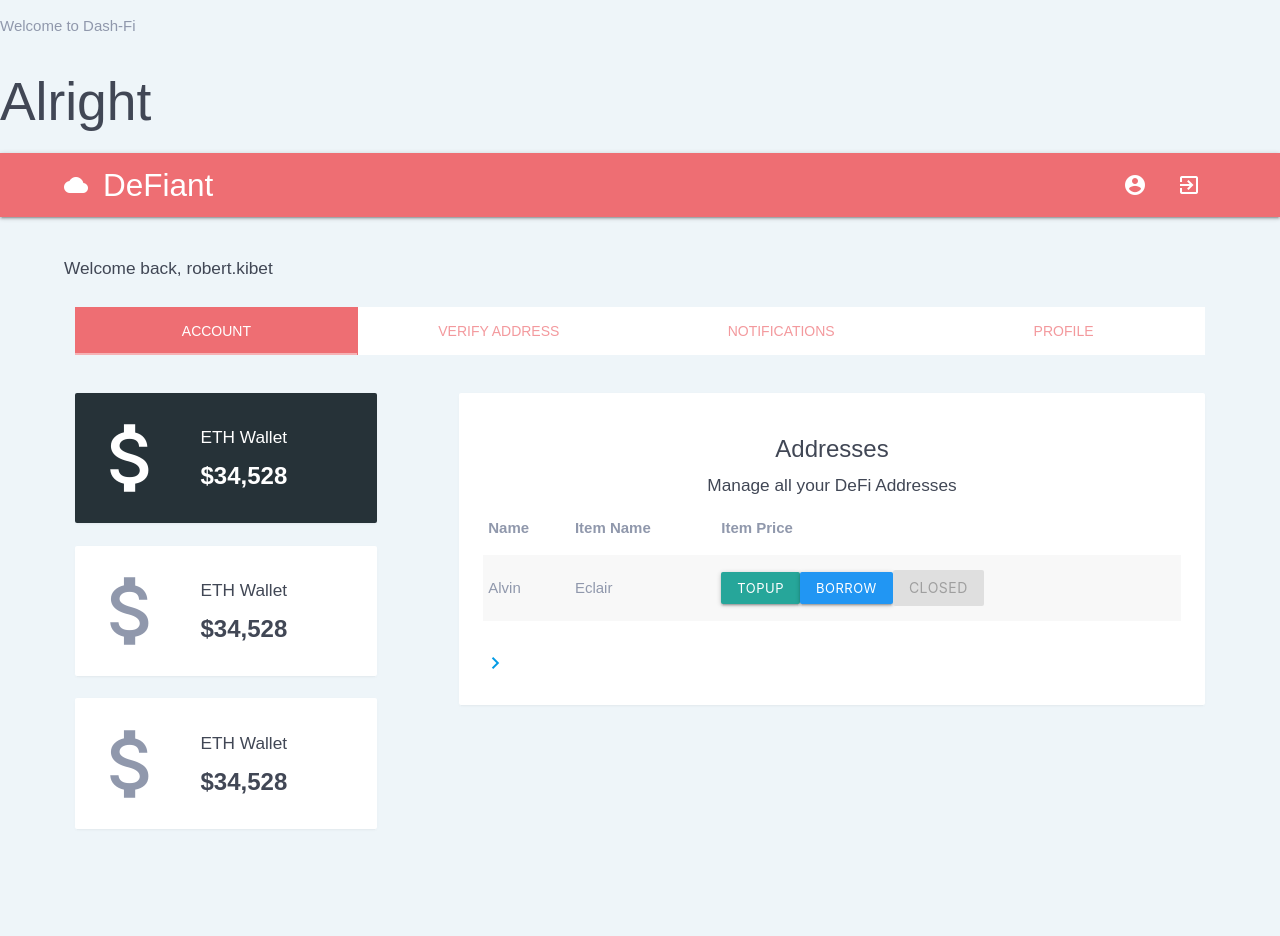
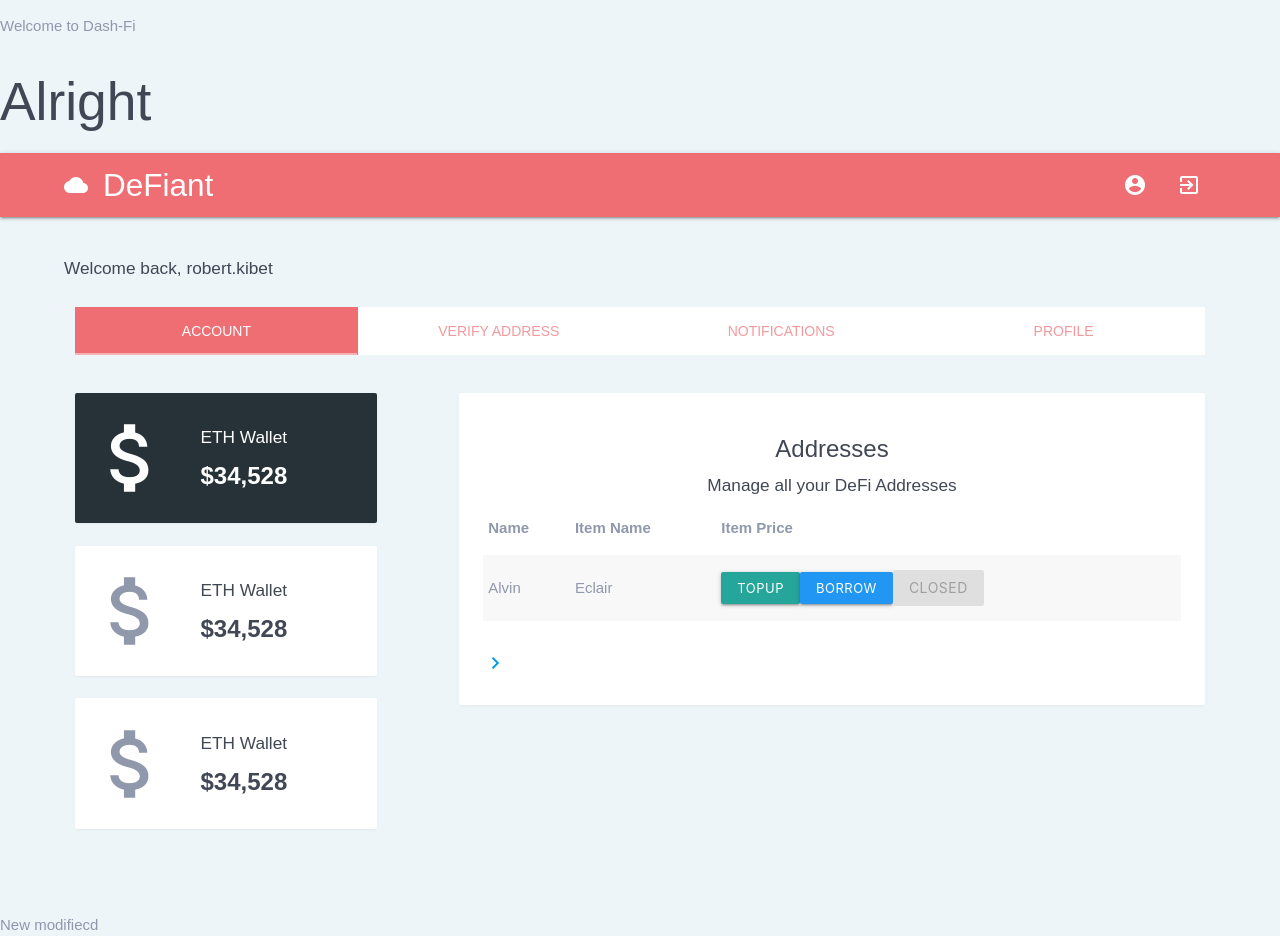
Before and after one commit to robertkibet/data-app-eth-defi, a React (Create React App) app: page / in a window 1280 px wide. Before the commit the page ends 914 px from the top, so only its background shows below. Built offline with nearby package versions, Linux system fonts and the light colour scheme.

Commit message:
Updated Component

```diff
--- a/src/App.js
+++ b/src/App.js
@@ -8,6 +8,7 @@ function App() {
         <p>Welcome to Dash-Fi</p>
         <h2>Alright</h2>
       <MainDashboard/>
+        <span>New modifiecd</span>
 
     </div>
   );
```
